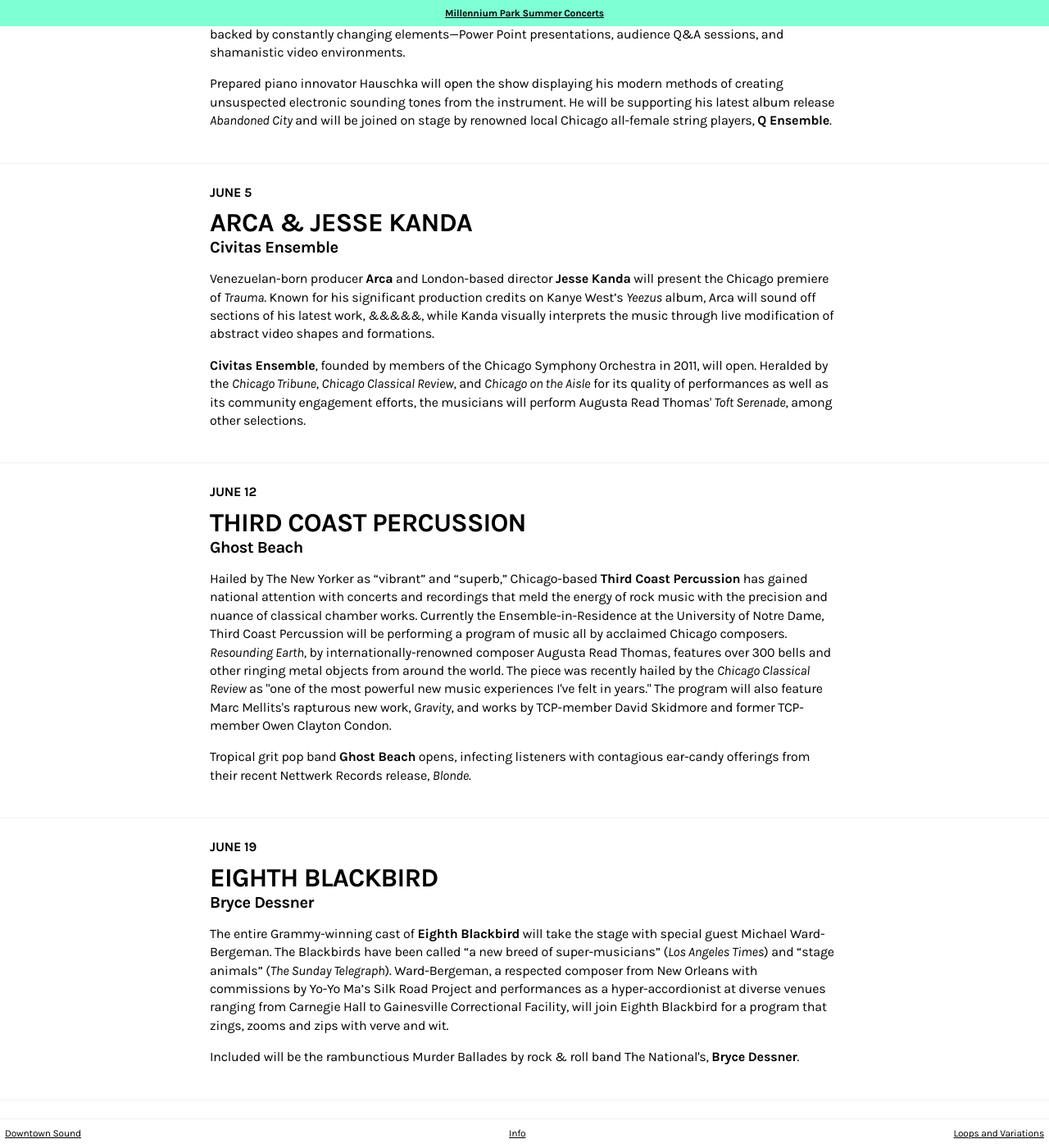
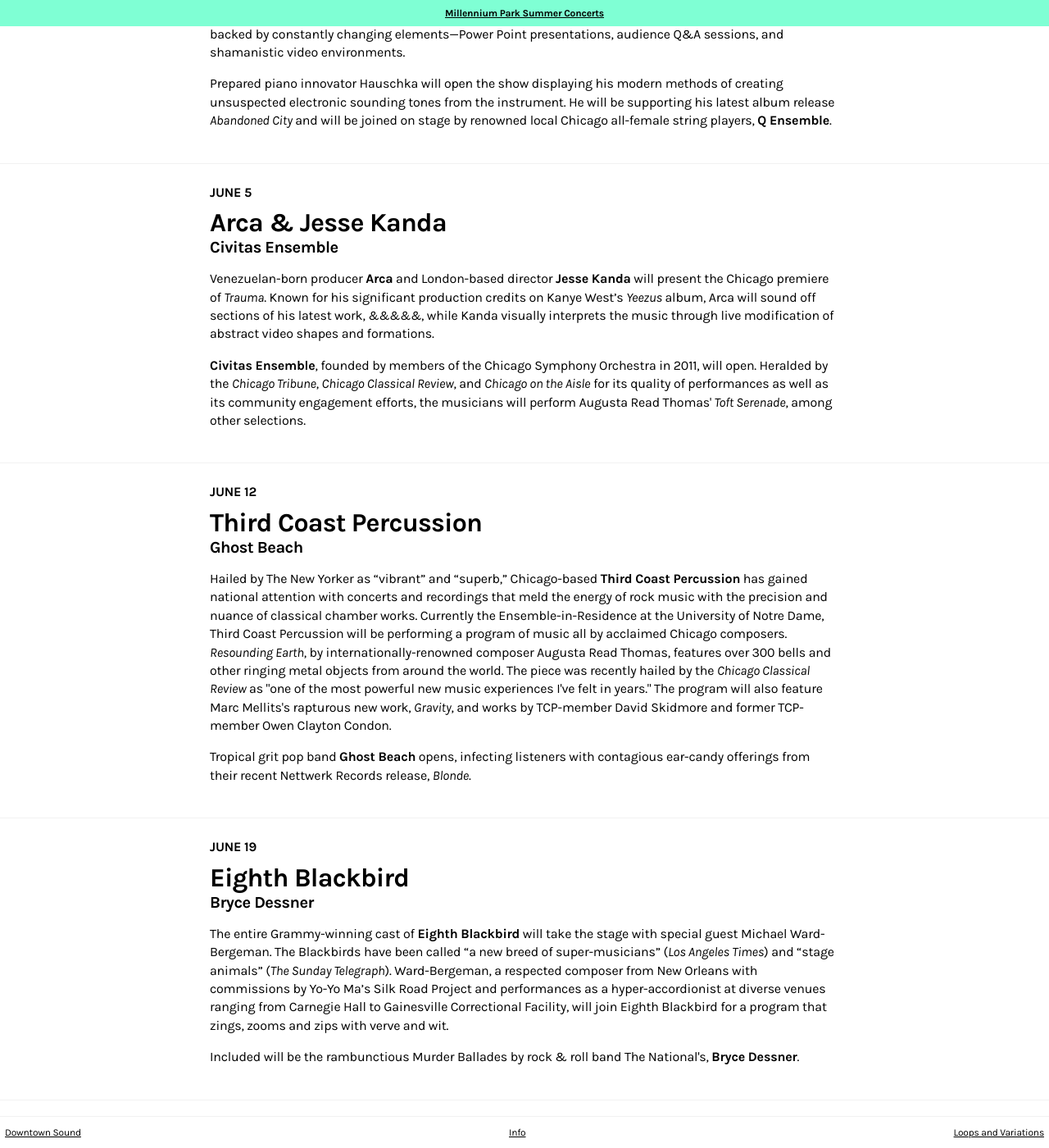
Before and after one commit to brynosaur/millenniumparkconcerts, a Jekyll site: the page built from loops-variations/index.html, in a window 1280 px wide and 1400 px high, scrolled down 430 px. Shown: the whole window at 82% size. Built offline with Jekyll 4.4.1, drawn with Linux system fonts in a browser that asks for light colours; nearby versions of some CDN libraries; Markdown is read by kramdown in place of the engine named in the settings.

Commit message:
Small typography updates

```diff
--- a/css/styles.css
+++ b/css/styles.css
@@ -78,7 +78,7 @@
     left: 0;
     background-color: white;
     border-top: 1px solid #f2f2f2;
-    padding: 0.75em 0.5em;
+    padding: 0.875em 0.5em;
 }
 h1, h2, h3, h4, h5, h6 {
     margin-top: 0.1em;
@@ -101,7 +101,6 @@
 }
 .main {
     margin: 0;
-    text-transform: uppercase;
     line-height: 1.1;
 }
 .support {
```
